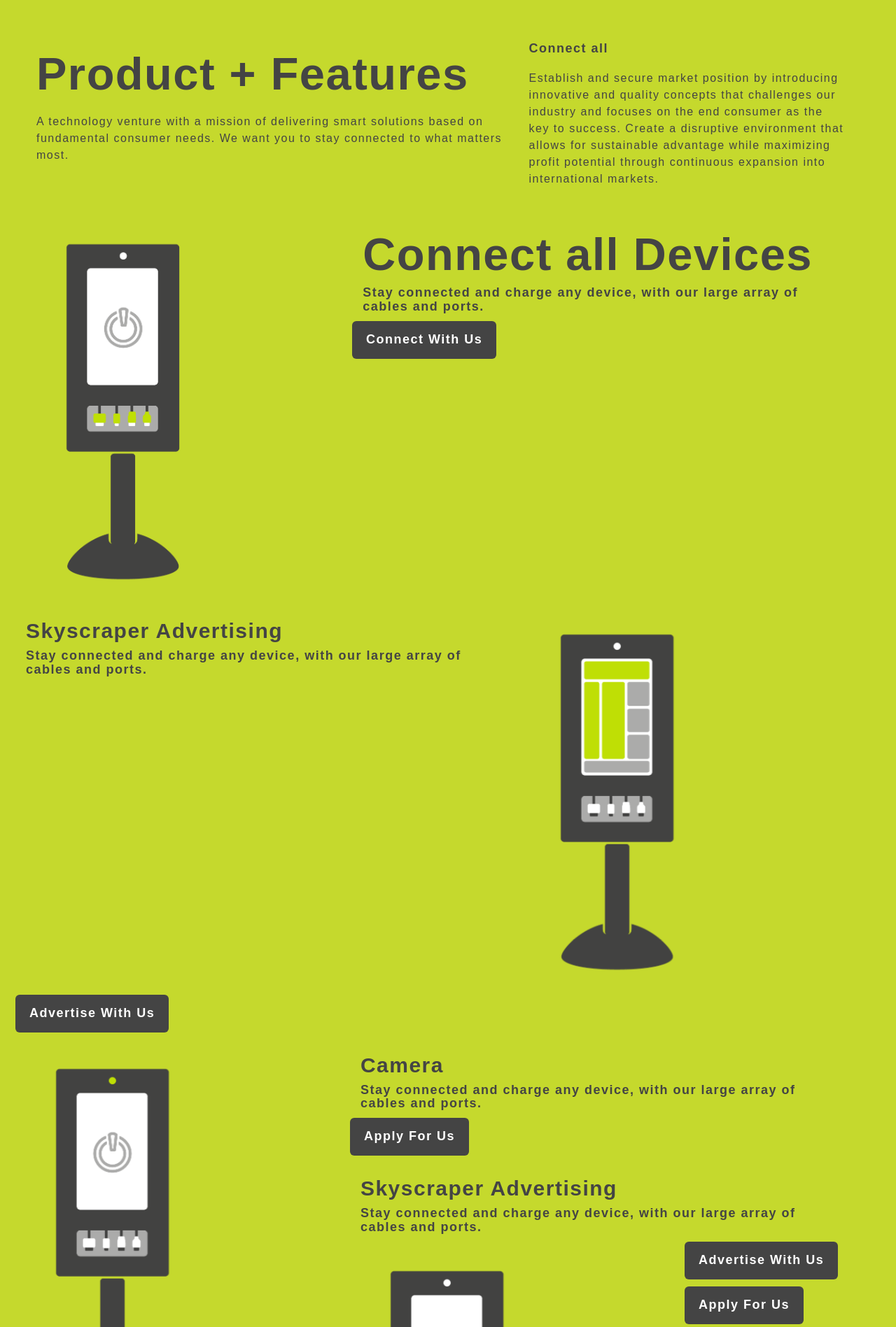
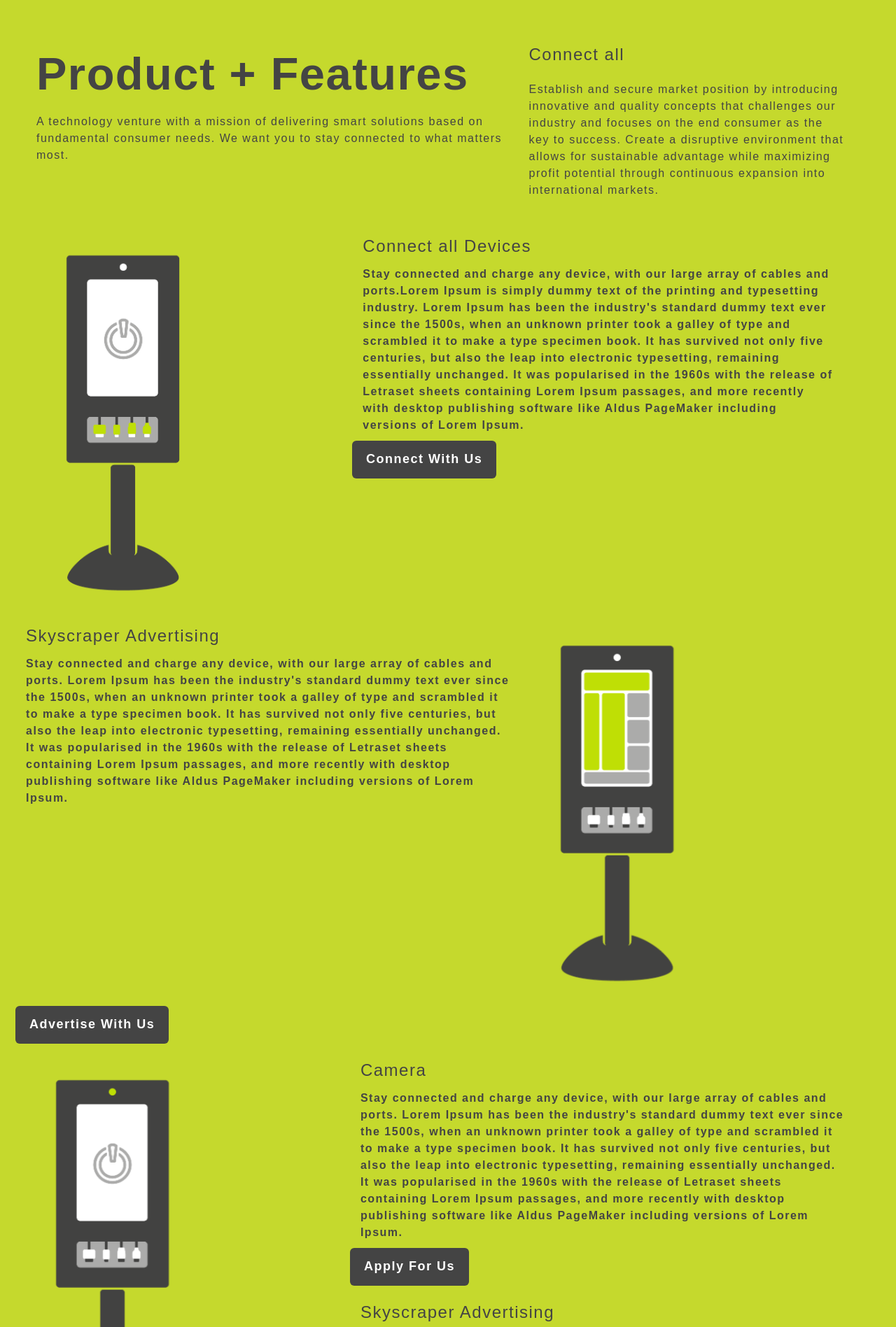
Before and after one commit to Acovendesigns/bdogconnect, a PHP site: page /product.html in a window 1280 px wide. Shown: the part 110-2007 px from the top of the page at 70% size. Run offline with PHP 8.4, Linux system fonts and the light colour scheme; some libraries are stand-ins or nearby versions.

Commit message:
Fixed some stuff
tightened up projects page a tad can't figure out placement yet.

```diff
--- a/css/main.css
+++ b/css/main.css
@@ -231,6 +231,17 @@ strongbtn {
 .brand img {
 	display:block;margin:0 auto;
 }
+
+/* ----- Products + Features ----- */
+h5 {font-size: 12pt;
+font-family: 'bariol_lightlight' sans-serif;
+line-height: 1.5em;
+ }
+h6 {font-size: 18pt;
+font-weight: 300;
+font-family: 'bariol_boldbold' sans-serif;
+line-height: 1.5em;
+ }
 
 /* Footer */
 .col-lg-7 body{
--- a/product.html
+++ b/product.html
@@ -77,7 +77,7 @@
 						A technology venture with a mission of delivering smart solutions based on fundamental consumer needs. We want you to stay connected to what matters most.</span><h1>
 					</div>
 						<div class="col-lg-5">
-<h4>Connect all</h4>
+<h6>Connect all</h6>
 <h1>
 Establish and secure market position by introducing innovative and quality
 concepts that challenges our industry and focuses on the end consumer as
@@ -93,11 +93,11 @@ while maximizing profit potential through continuous expansion into internationa
 </div>
 
 <div class="col-lg-7">
-					<h2>
+					<h6>
 					Connect all Devices
-					</h2>
-					<h4><span>
-						Stay connected and charge any device, with our large array of cables and ports.</span></h4>
+					</h6>
+					<h5><span>
+						Stay connected and charge any device, with our large array of cables and ports.Lorem Ipsum is simply dummy text of the printing and typesetting industry. Lorem Ipsum has been the industry's standard dummy text ever since the 1500s, when an unknown printer took a galley of type and scrambled it to make a type specimen book. It has survived not only five centuries, but also the leap into electronic typesetting, remaining essentially unchanged. It was popularised in the 1960s with the release of Letraset sheets containing Lorem Ipsum passages, and more recently with desktop publishing software like Aldus PageMaker including versions of Lorem Ipsum.</span></h5>
 					</div>
 
 					<p>
@@ -111,11 +111,11 @@ while maximizing profit potential through continuous expansion into internationa
 
 
 						<div class="col-lg-7">
-					<h2>
+					<h6>
 					Skyscraper Advertising
-					</h2>
-					<h4><span>
-						Stay connected and charge any device, with our large array of cables and ports.</span></h4>
+					</h6>
+					<h5><span>
+						Stay connected and charge any device, with our large array of cables and ports. Lorem Ipsum has been the industry's standard dummy text ever since the 1500s, when an unknown printer took a galley of type and scrambled it to make a type specimen book. It has survived not only five centuries, but also the leap into electronic typesetting, remaining essentially unchanged. It was popularised in the 1960s with the release of Letraset sheets containing Lorem Ipsum passages, and more recently with desktop publishing software like Aldus PageMaker including versions of Lorem Ipsum.</span></h5>
 					</div>
 
 						<div class="col-lg-5 proto">
@@ -131,11 +131,11 @@ while maximizing profit potential through continuous expansion into internationa
 </div>
 
 <div class="col-lg-7">
-					<h2>
+					<h6>
 					Camera
-					</h2>
-					<h4><span>
-						Stay connected and charge any device, with our large array of cables and ports.</span></h4>
+					</h6>
+					<h5><span>
+						Stay connected and charge any device, with our large array of cables and ports. Lorem Ipsum has been the industry's standard dummy text ever since the 1500s, when an unknown printer took a galley of type and scrambled it to make a type specimen book. It has survived not only five centuries, but also the leap into electronic typesetting, remaining essentially unchanged. It was popularised in the 1960s with the release of Letraset sheets containing Lorem Ipsum passages, and more recently with desktop publishing software like Aldus PageMaker including versions of Lorem Ipsum.</span></h5>
 					</div>
 
 					<p>
@@ -144,11 +144,11 @@ while maximizing profit potential through continuous expansion into internationa
 
 
 						<div class="col-lg-7">
-					<h2>
+					<h6>
 					Skyscraper Advertising
-					</h2>
-					<h4><span>
-						Stay connected and charge any device, with our large array of cables and ports.</span></h4>
+					</h6>
+					<h5><span>
+						Stay connected and charge any device, with our large array of cables and ports. Lorem Ipsum has been the industry's standard dummy text ever since the 1500s, when an unknown printer took a galley of type and scrambled it to make a type specimen book. It has survived not only five centuries, but also the leap into electronic typesetting, remaining essentially unchanged. It was popularised in the 1960s with the release of Letraset sheets containing Lorem Ipsum passages, and more recently with desktop publishing software like Aldus PageMaker including versions of Lorem Ipsum.</span></h5>
 					</div>
 
 						<div class="col-lg-5 proto">
@@ -164,11 +164,11 @@ while maximizing profit potential through continuous expansion into internationa
 </div>
 
 <div class="col-lg-7">
-					<h2>
+					<h6>
 					Camera
-					</h2>
-					<h4><span>
-						Stay connected and charge any device, with our large array of cables and ports.</span></h4>
+					</h6>
+					<h5><span>
+						Stay connected and charge any device, with our large array of cables and ports. Lorem Ipsum has been the industry's standard dummy text ever since the 1500s, when an unknown printer took a galley of type and scrambled it to make a type specimen book. It has survived not only five centuries, but also the leap into electronic typesetting, remaining essentially unchanged. It was popularised in the 1960s with the release of Letraset sheets containing Lorem Ipsum passages, and more recently with desktop publishing software like Aldus PageMaker including versions of Lorem Ipsum.</span></h5>
 					</div>
 
 					<p>
```
Also changed, not shown: 1 other file.
